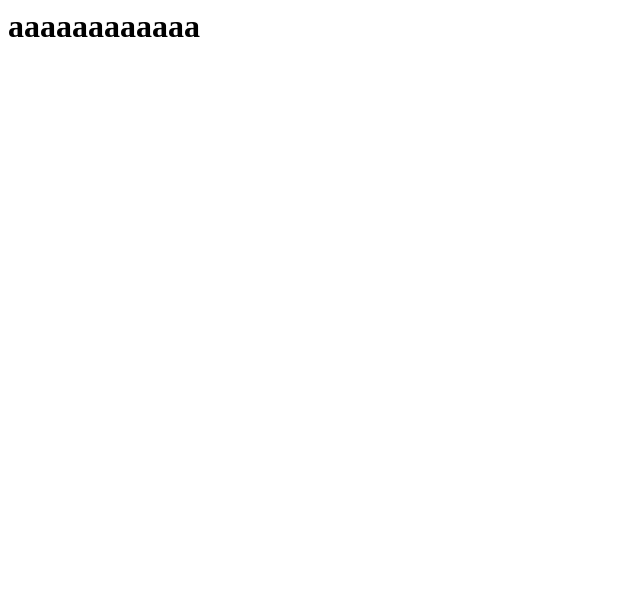
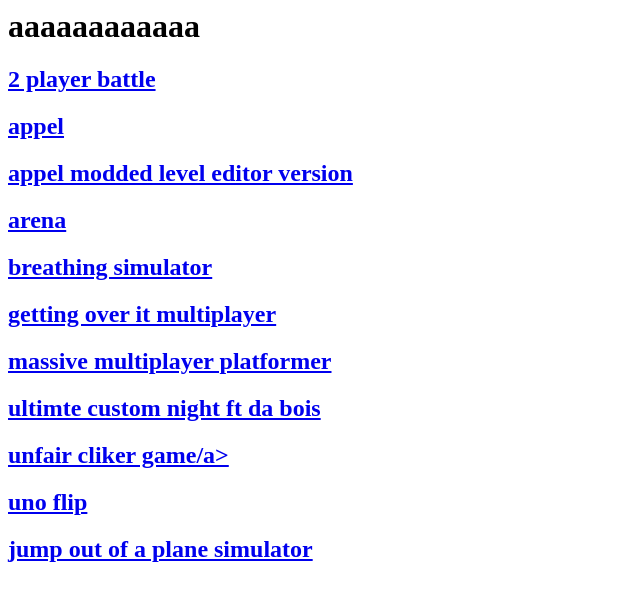
Before and after one commit to sremaGriS/hctarcs, a plain HTML site: page index.html in a window 1280 px wide. Shown: the whole page, without its empty margins (0-640 px from the left). Drawn offline with Linux system fonts and the light colour scheme.

Commit message:
Update index.html

```diff
--- a/index.html
+++ b/index.html
@@ -1 +1,12 @@
 <h1>aaaaaaaaaaaa</h1>
+<h2><a href="2 player battle.html">2 player battle</a></h2>
+<h2><a href="Appel.html">appel</a></h2>
+<h2><a href="Appel Modded Level Editor Version.html">appel modded level editor version</a></h2>
+<h2><a href="Arena.html">arena</a></h2>
+<h2><a href="Breathing Simulator.html">breathing simulator</a></h2>
+<h2><a href="Getting Over It Multiplayer Edition.html">getting over it multiplayer</a></h2>
+<h2><a href="Massive Multiplayer Platformer.html">massive multiplayer platformer</a></h2>
+<h2><a href="Ultimate Custom Night ft da bois.html">ultimte custom night ft da bois</a></h2>
+<h2><a href="Unfair Clicker Game.html">unfair cliker game/a></h2>
+<h2><a href="Uno Flip!.html">uno flip</a></h2>
+<h2><a href="jump out of a plane simulator.html">jump out of a plane simulator</a></h2>
```
